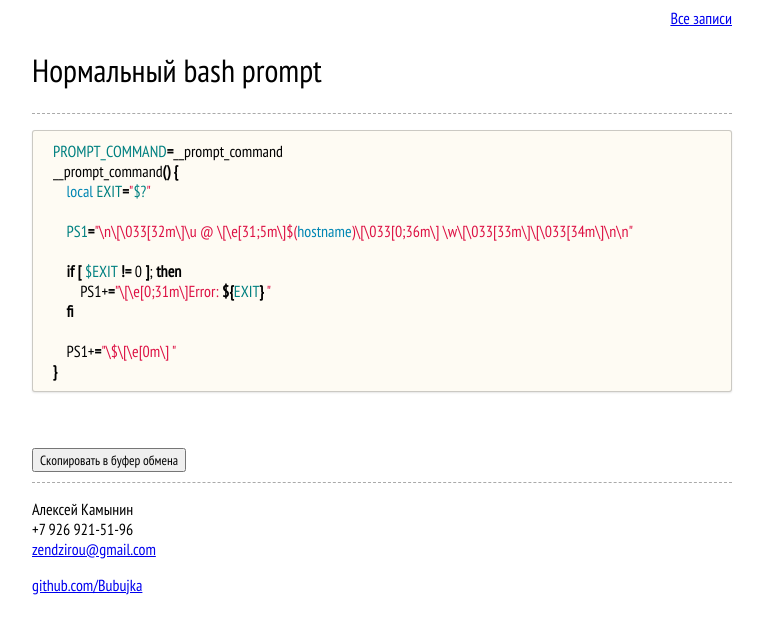
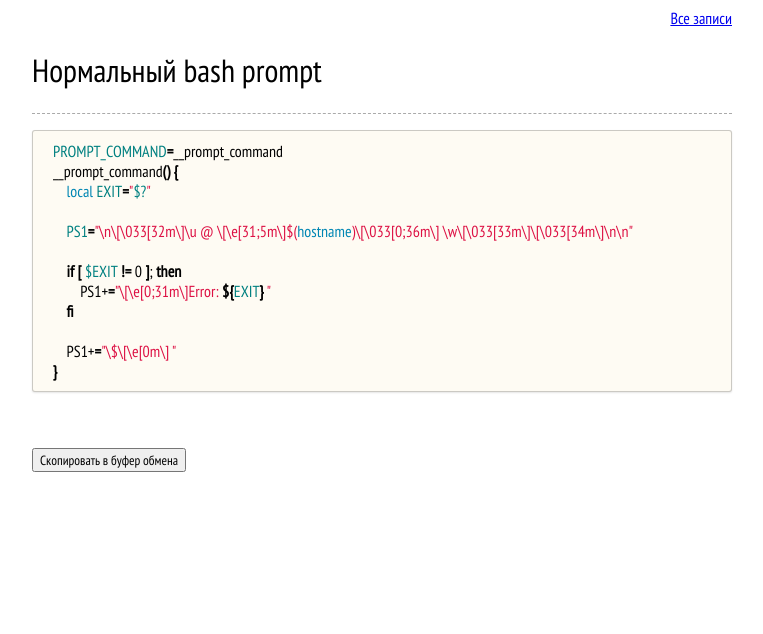
Before and after one commit to Bubujka/bubujka.org, a Jekyll site: the page built from _s/1.md, in a window 1280 px wide. Shown: the top 634 px of the page, without its empty margins (258-1021 px from the left). Built offline with Jekyll 4.4.1, drawn with Linux system fonts in a browser that asks for light colours.

Commit message:
Убрал контакты пока

```diff
--- a/_layouts/default.html
+++ b/_layouts/default.html
@@ -17,22 +17,6 @@
   </div>
 
   {{ content }}
-
-  <div class="footer">
-    <div class='hr'></div>
-    <div class="contact">
-      <p>
-        Алексей Камынин<br />
-        +7 926 921-51-96<br />
-        <a href='mailto:zendzirou@gmail.com'>zendzirou@gmail.com</a>
-      </p>
-    </div>
-    <div class="contact">
-      <p>
-        <a href="http://github.com/Bubujka/">github.com/Bubujka</a>
-      </p>
-    </div>
-  </div>
 </div>
 </body>
 </html>
```
